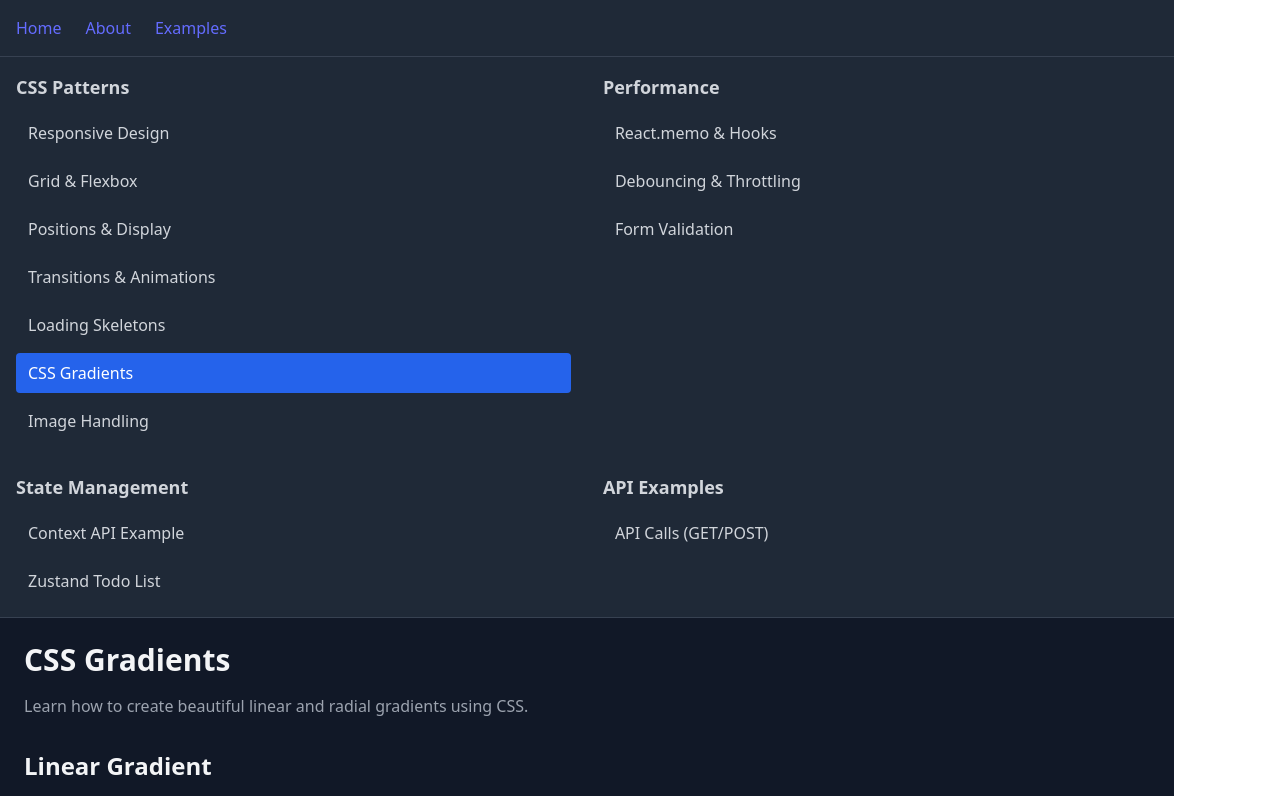
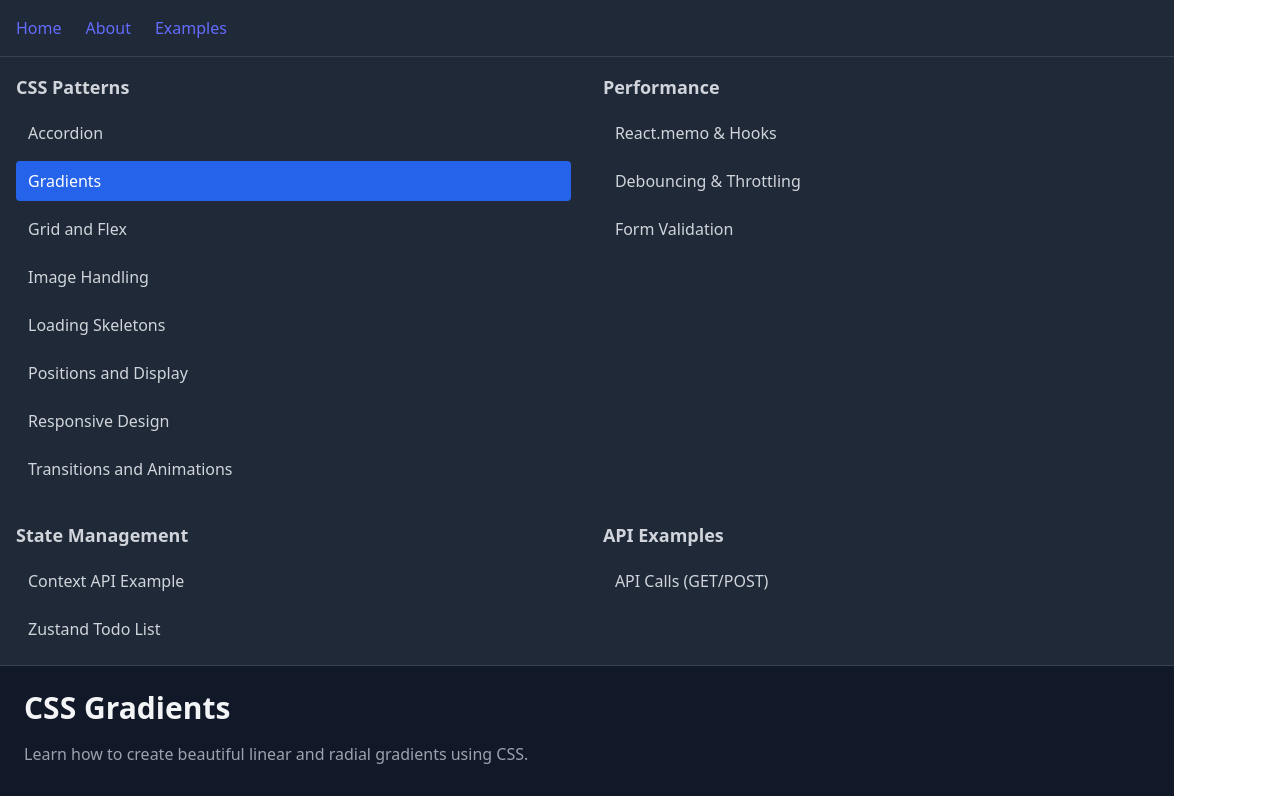
Before and after one commit to williamkrav/learn-react, a React (Vite) app: page /css/gradients in a window 1280 px wide. Shown: the top 796 px of the page. Built offline with nearby package versions, Linux system fonts and the light colour scheme.

Commit message:
accordion

```diff
--- a/src/App.tsx
+++ b/src/App.tsx
@@ -24,6 +24,7 @@ const ContextApiExample = React.lazy(() => import('./pages/state-management/Cont
 const ZustandExample = React.lazy(() => import('./pages/state-management/ZustandExample'));
 const ImageHandling = React.lazy(() => import('./pages/css-patterns/ImageHandling'));
 const ApiExamples = React.lazy(() => import('./pages/api-examples/ApiExamples'));
+const Accordion = React.lazy(() => import('./pages/css-patterns/Accordion'));
 
 function App() {
   return (
@@ -44,6 +45,7 @@ function App() {
 
               {/* Examples routes */}
               <Route path="/" element={<ExamplesLayout />}>
+                <Route path="css/accordion" element={<Accordion />} />
                 <Route path="css/responsive" element={<ResponsiveDesign />} />
                 <Route path="css/grid-flex" element={<GridAndFlex />} />
                 <Route path="css/positions" element={<PositionsAndDisplay />} />
--- a/src/components/ui/ExamplesNav.tsx
+++ b/src/components/ui/ExamplesNav.tsx
@@ -1,15 +1,17 @@
 import React from 'react';
 import { Link, useLocation } from 'react-router-dom';
 
+const ExamplesNav = () => {
   const examples = {
     'CSS Patterns': [
-    { path: '/css/responsive', label: 'Responsive Design' },
-    { path: '/css/grid-flex', label: 'Grid & Flexbox' },
-    { path: '/css/positions', label: 'Positions & Display' },
-    { path: '/css/transitions', label: 'Transitions & Animations' },
-    { path: '/css/skeletons', label: 'Loading Skeletons' },
-    { path: '/css/gradients', label: 'CSS Gradients' },
-    { path: '/css/images', label: 'Image Handling' },
+      { path: '/css/accordion', name: 'Accordion' },
+      { path: '/css/gradients', name: 'Gradients' },
+      { path: '/css/grid-and-flex', name: 'Grid and Flex' },
+      { path: '/css/image-handling', name: 'Image Handling' },
+      { path: '/css/loading-skeletons', name: 'Loading Skeletons' },
+      { path: '/css/positions-and-display', name: 'Positions and Display' },
+      { path: '/css/responsive-design', name: 'Responsive Design' },
+      { path: '/css/transitions-and-animations', name: 'Transitions and Animations' },
     ],
     Performance: [
       { path: '/performance/optimization', label: 'React.memo & Hooks' },
@@ -23,7 +25,6 @@ const examples = {
     'API Examples': [{ path: '/api/examples', label: 'API Calls (GET/POST)' }],
   };
 
-function ExamplesNav() {
   const location = useLocation();
 
   return (
@@ -44,7 +45,7 @@ function ExamplesNav() {
                           : 'text-gray-300 hover:bg-gray-700'
                       }`}
                     >
-                      {item.label}
+                      {item.label || item.name}
                     </Link>
                   </li>
                 ))}
@@ -55,6 +56,6 @@ function ExamplesNav() {
       </div>
     </nav>
   );
-}
+};
 
 export default ExamplesNav;
```
Lines whose indentation alone changed are shown as unchanged.
